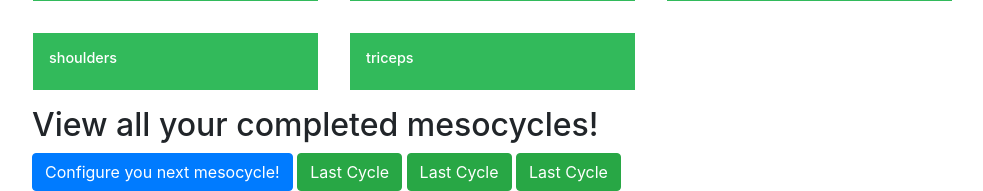
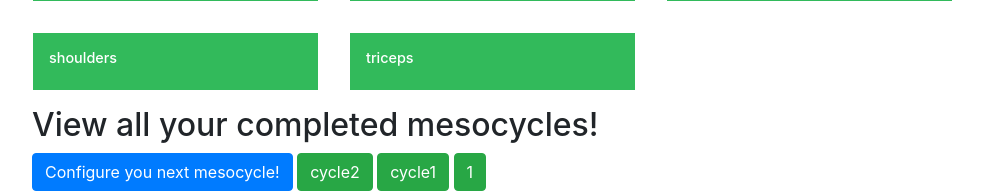
Before and after one commit to alexfuerst93/fitnessapp, a Django app: page /profile/ in a window 1280 px wide. Shown: the part 1616-1807 px from the top of the page, without its empty margins (53-1036 px from the left). Run offline with Django 3.2, Linux system fonts and the light colour scheme; a user stored in the database is signed in; data comes from the database, SQL or seed files in the repository; both versions use the stored data as it was after the commit; some libraries are stand-ins or nearby versions.

Commit message:
fixed url converter

```diff
--- a/fitness_app/urls.py
+++ b/fitness_app/urls.py
@@ -26,5 +26,5 @@ urlpatterns = [
 
     path('profile/', views.profile, name="profile"),
     path('configure-next-cycle/', views.configure, name="configure"),
-    path('workout/<str:cycle_name>', views.workout, name="workout")
+    path('workout/<str:cycle>', views.workout, name="workout")
 ]
--- a/userprofile/templates/userprofile/profile.html
+++ b/userprofile/templates/userprofile/profile.html
@@ -9,6 +9,7 @@
 <br>
 
 <h2>Continue your current workout!</h2>
+<!-- The one with the highest increment on cycle_name? -->
 
 <br>
 <h2>Calculate your Max Rep</h2>
@@ -131,7 +132,7 @@
 <a href="{% url 'configure' %}" class="btn btn-primary">Configure you next mesocycle!</a>
 
 {% for cycle in cycles %}
-<a href="{% url 'workout' cycle %}" class="btn btn-success">Last Cycle</a>
+<a href="{% url 'workout' cycle %}" class="btn btn-success">{{ cycle }}</a>
 {% endfor %}
 
 </div>
--- a/userprofile/templates/userprofile/workout.html
+++ b/userprofile/templates/userprofile/workout.html
@@ -3,9 +3,11 @@
 
 <h1>Your current Mesocycle:</h1>
 
-<form action="{% url 'workout' cycle.cycle_name %}" method="POST">
+<form action="{% url 'workout' cycle %}" method="POST">
 {% csrf_token %}
-{{ cycle.cycle_name }}
+{% for entry in workout %}
+{{ entry.exercise_1 }}
+{% endfor %}
 </form>
 
 {% endblock %}
--- a/userprofile/views.py
+++ b/userprofile/views.py
@@ -1,5 +1,5 @@
 from django.core.exceptions import ValidationError
-from django.shortcuts import get_object_or_404, render, redirect
+from django.shortcuts import get_object_or_404, get_list_or_404, render, redirect
 from django.utils import timezone
 
 #user creation
@@ -42,6 +42,7 @@ def profile(request):
     sorted_musclegroups.sort()
 
     # retrieve unique values of all current cycles
+    ### timestamp is missing ###
     cycles = list(set([cycle.cycle_name for cycle in workout]))
 
     render_dict = {
@@ -187,7 +188,7 @@ def configure(request):
         else:
             #exercises = Exercise_Pool.objects.filter(user_id=request.user)
             #max_vals = MaxValue.objects.filter(user_id=request.user)
-            cycle_name = "cycle1" #check if for pre-existing cycles and increment
+            cycle_name = "cycle2" #check if for pre-existing cycles and increment
             timestamp = timezone.now()
 
             exercise_1 = MaxValue.objects.get(pk = first_max_exercise[0])
@@ -206,6 +207,6 @@ def configure(request):
             # learn the database: https://docs.djangoproject.com/en/4.0/topics/db/queries/#creating-objects
             # stackoverflow: https://stackoverflow.com/questions/26672077/django-model-vs-model-objects-create
 
-def workout(request, cycle_name):
-    cycle = get_object_or_404(WorkoutPlan, cycle_name=cycle_name, user_id=request.user) #filter the model based on URL snippet
-    return render(request, "userprofile/workout.html", {"cycle" : cycle})
+def workout(request, cycle):
+    workout = get_list_or_404(WorkoutPlan, cycle_name=cycle, user_id=request.user) #filter the model based on URL snippet
+    return render(request, "userprofile/workout.html", {"workout" : workout, "cycle" : cycle})
```
Also changed, not shown: db.sqlite3.
